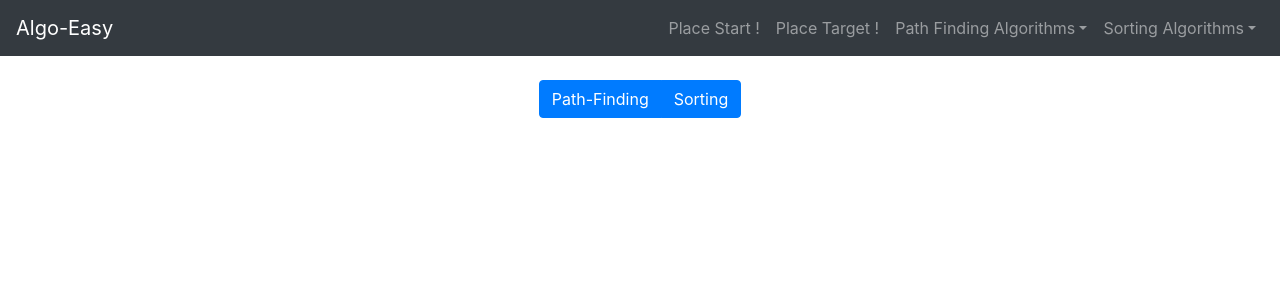
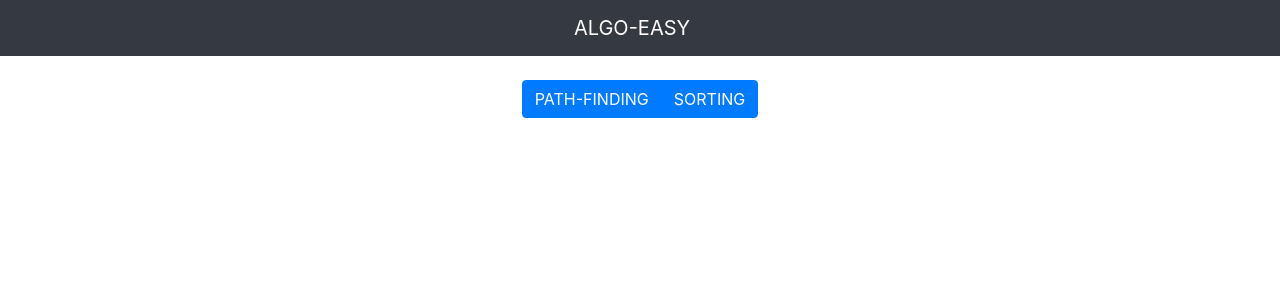
Before and after one commit to toladele/AlgoEz, a React (Create React App) app: page / in a window 1280 px wide. Shown: the top 300 px of the page. Built offline with nearby package versions, Linux system fonts and the light colour scheme.

Commit message:
UI styling and formatting

```diff
--- a/src/components/Controller/Controller.js
+++ b/src/components/Controller/Controller.js
@@ -32,8 +32,8 @@ class Controller extends React.Component {
                 <div className="toggleArea">
                     <br/>
                     <ToggleButtonGroup type="radio" name="mode" >
-                        <ToggleButton value="path" onClick={this.setPath.bind(this)}>Path-Finding</ToggleButton>
-                        <ToggleButton value="sort" onClick={this.setSort.bind(this)}>Sorting</ToggleButton>
+                        <ToggleButton value="path" onClick={this.setPath.bind(this)}>PATH-FINDING</ToggleButton>
+                        <ToggleButton value="sort" onClick={this.setSort.bind(this)}>SORTING</ToggleButton>
                     </ToggleButtonGroup>
 
                 </div>
@@ -47,8 +47,8 @@ class Controller extends React.Component {
                         <div className="toggleArea">
                         <br/>
                         <ToggleButtonGroup type="radio" name="mode">
-                            <ToggleButton value="path" onClick={this.setPath.bind(this)}>Path-Finding</ToggleButton>
-                            <ToggleButton value="sort" onClick={this.setSort.bind(this)}>Sorting</ToggleButton>
+                            <ToggleButton variant="secondary" value="path" onClick={this.setPath.bind(this)}>PATH-FINDING</ToggleButton>
+                            <ToggleButton value="sort" onClick={this.setSort.bind(this)}>SORTING</ToggleButton>
                         </ToggleButtonGroup>
 
                         </div>
@@ -64,8 +64,8 @@ class Controller extends React.Component {
                         <div className="toggleArea">
                             <br/>
                             <ToggleButtonGroup type="radio" name="mode">
-                                <ToggleButton value="path" onClick={this.setPath.bind(this)}>Path-Finding</ToggleButton>
-                                <ToggleButton value="sort" onClick={this.setSort.bind(this)}>Sorting</ToggleButton>
+                                <ToggleButton value="path" onClick={this.setPath.bind(this)}>PATH-FINDING</ToggleButton>
+                                <ToggleButton variant="secondary" value="sort" onClick={this.setSort.bind(this)}>SORTING</ToggleButton>
                             </ToggleButtonGroup>
 
                         </div>
--- a/src/components/NavBar/NavBar.js
+++ b/src/components/NavBar/NavBar.js
@@ -1,17 +1,19 @@
 import React from 'react';
 import 'bootstrap/dist/css/bootstrap.min.css';
-import { NavDropdown, Navbar, Nav } from 'react-bootstrap';
+import { Navbar, Nav } from 'react-bootstrap';
 
 
 
 const NavBar = () => {
     return (
         <Navbar bg="dark" variant="dark">
-            <Navbar.Brand>Algo-Easy</Navbar.Brand>
             <Navbar.Toggle />
-            <Navbar.Collapse className="justify-content-end">
+            <Navbar.Collapse className="justify-content-center">
                 <Nav>
-                    <Nav.Link href="/">Place Start !</Nav.Link>
+                    <Navbar.Brand>ALGO-EASY</Navbar.Brand>
+                    {/* <Nav.Link href="/">Place Start !</Nav.Link>
+                    <Nav.Link href="/">Place Target !</Nav.Link>
+                    <Nav.Link href="/">Place Target !</Nav.Link>
                     <Nav.Link href="/">Place Target !</Nav.Link>
                     <NavDropdown title="Path Finding Algorithms" id="basic-nav-dropdown">
                         <NavDropdown.Item href="/PathGrid/PathGrid">Dijkstra</NavDropdown.Item>
@@ -21,12 +23,12 @@ const NavBar = () => {
                         <NavDropdown.Item href="/">A*</NavDropdown.Item>
                     </NavDropdown>
                     <NavDropdown title="Sorting Algorithms" id="basic-nav-dropdown">
-                        <NavDropdown.Item href="/">Quick</NavDropdown.Item>
+                        <NavDropdown.Item href="/BarSort/BarSort">Quick</NavDropdown.Item>
                         <NavDropdown.Item href="/">Merge</NavDropdown.Item>
                         <NavDropdown.Item href="/">Heap</NavDropdown.Item>
                         <NavDropdown.Item href="/">Bubble</NavDropdown.Item>
                         <NavDropdown.Item href="/">Binary</NavDropdown.Item>
-                    </NavDropdown>
+                    </NavDropdown> */}
                 </Nav>
             </Navbar.Collapse>
         </Navbar>
```
